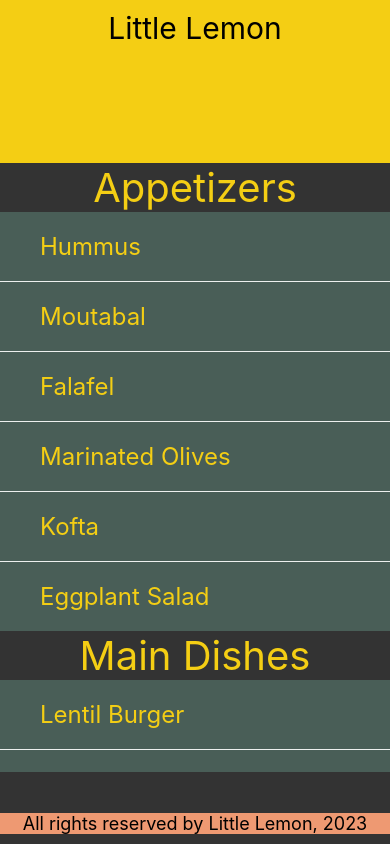
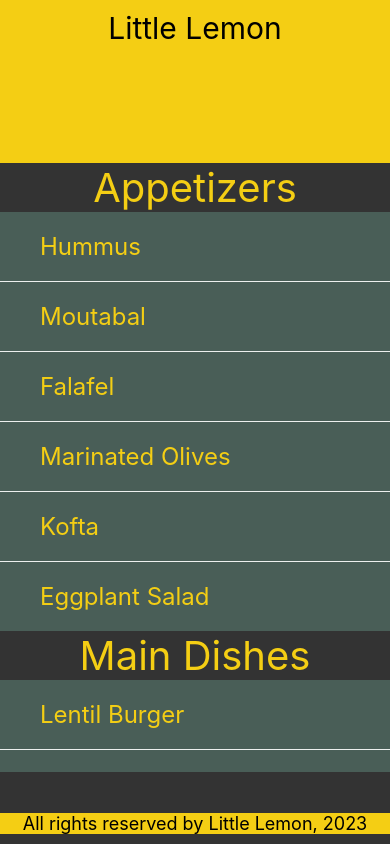
Before and after one commit to EvMad/a-react-native-sandbox, a React Native app in the folder LittleLemon/: screen / in a window 390 px wide. Built offline with nearby package versions, Linux system fonts and the light colour scheme.

Commit message:
changed footer background color back to yellow

```diff
--- a/LittleLemon/components/LittleLemonFooter.js
+++ b/LittleLemon/components/LittleLemonFooter.js
@@ -13,9 +13,9 @@ export default function LittleLemonFooter() {
   const styles = StyleSheet.create({
 
     footer: {
-        // backgroundColor: '#F4CE14',
+        backgroundColor: '#F4CE14',
         marginBottom: 10,
-        backgroundColor: '#EE9972',
+        // backgroundColor: '#EE9972',
 
     },
     footerText: {
```
